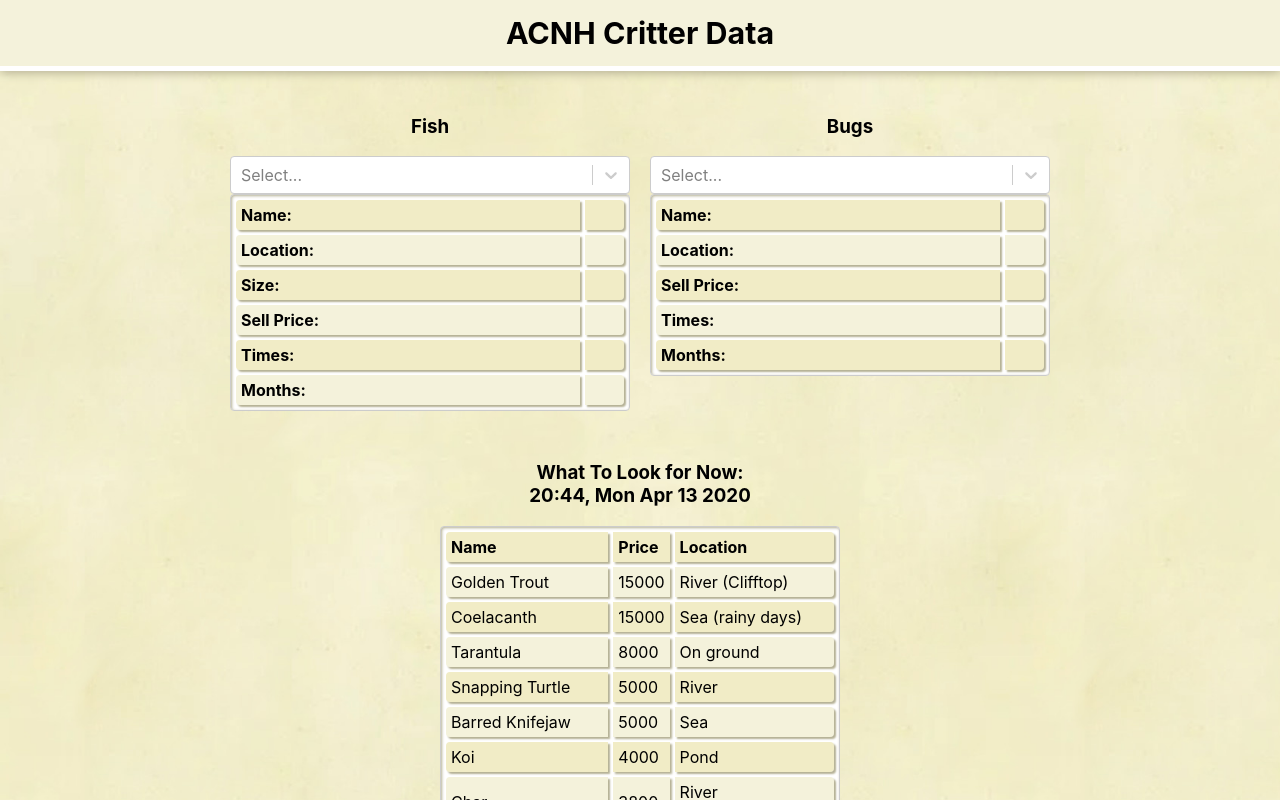
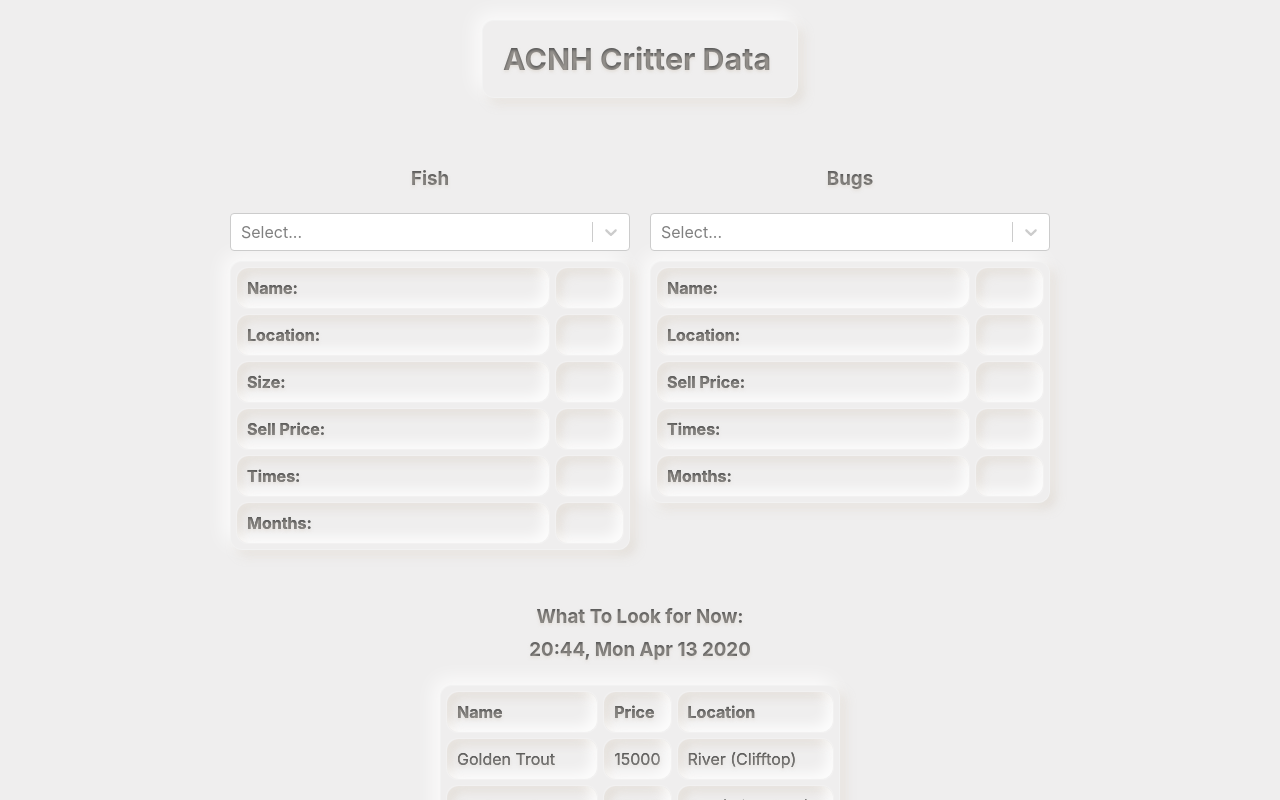
Before and after one commit to bkopchains/acnh_website, a React (Create React App) app: page / in a window 1280 px wide. Shown: the top 800 px of the page. Built offline with nearby package versions, Linux system fonts and the light colour scheme.

Commit message:
feat(neu): neumorphism ui

```diff
--- a/src/App.css
+++ b/src/App.css
@@ -1,7 +1,5 @@
 html {
-  background-image: url("img/parchment.jpg");
-  background-repeat: repeat;
-  background-size: 1000px 1000px;
+  background-color: #EFEEEE;
 }
 
 .App-logo {
@@ -11,6 +9,7 @@
 
 .Selector {
   width: 100%;
+  margin-bottom: 10px;
 }
 
 @media (prefers-reduced-motion: no-preference) {
@@ -19,17 +18,32 @@
   } */
 }
 
+.neuoMorphismOut {
+  background-color: #EFEEEE;
+  border-radius: 12px;
+  border: 1px solid rgba(255,255,255,0.20);
+  box-shadow: -6px -6px 20px rgba(255,255,255,0.83), 6px 6px 10px rgba(217,210,200,0.51);
+}
+.neuoMorphismIn, .neuoMorphismOut th, .neuoMorphismOut td {
+  border-radius: 12px;
+  background: #EFEEEE;
+  border: 1px solid rgba(255,255,255,0.20);
+  box-shadow: inset -6px -6px 13px rgba(255,255,255,0.83), inset 6px 6px 8px rgba(217,210,200,0.51);
+}
+
 .App-header {
-  background-color: #F1ECC6;
+  background-color: #EFEEEE;
   text-align: center;
+  display: flex;
+  justify-content: center;
 }
 
 .TitleBox {
-  background-color: #F4F2DB;
   font-size: calc(10px + 2vmin);
+  text-align: center !important;
   padding: 15px;
-  border-bottom: 5px solid white;
-  box-shadow: 0px 2px 10px #b4b093;
+  margin: 20px;
+  width: 284px;
 }
 
 .App-Body {
@@ -46,7 +60,7 @@
   max-width: 400px;
   margin: 10px;
 }
-.critterSection > h3 {
+.critterSection > h3, .suggestionSection > h3 {
   text-align: center;
 }
 
@@ -56,64 +70,33 @@
 }
 
 .critterTable {
-  box-shadow: inset 1px 1px 3px #b4b093;
-  border: 1px solid #CCCCCC;
-  border-radius: 4px;
   width: 100%;
-  background: white;
 }
 
 .suggestionSection{
   height: 200px;
   width: 100%;
-  max-width: 400px;
+  max-width: 400px !important;
   margin: 10px;
-  border: 3px solid #CCCCCC;
-  border-radius: 4px;
   width: 100%;
-  background: white;
-}
-
-tr:nth-child(even) {
-  background-color: #F4F2DB;
-}
-tr:nth-child(odd) {
-  background-color: #F1ECC6;
 }
 
 .critterTable td, .critterTable th {
   padding: 5px;
-  box-shadow: 2px 2px 2px #b4b093;
 }
 
-.pickerTable td, .tableEnd {
-  border-top-right-radius: 4px;
-  border-bottom-right-radius: 4px;
-}
-.pickerTable th, .tableStart {
-  border-top-left-radius: 4px;
-  border-bottom-left-radius: 4px;
+th, td {
+  text-align: left;
+  padding: 10px !important;
 }
 
-th {
+h3, th, td, tr{
   text-align: left;
   padding: 5px;
+  background-color: #565656 !important;
+  color: transparent !important;
+  text-shadow: 0px 2px 3px rgba(217,210,200,0.51) !important;
+  -webkit-background-clip: text !important;
+     -moz-background-clip: text !important;
+          background-clip: text !important;
 }
-
-.critterSection {
-  width: 100%;
-  max-width: 400px;
-  margin: 10px;
-}
-.critterSection > h3 {
-  text-align: center;
-}
-
-@keyframes App-logo-spin {
-  from {
-    transform: rotate(0deg);
-  }
-  to {
-    transform: rotate(360deg);
-  }
-}
--- a/src/App.js
+++ b/src/App.js
@@ -55,7 +55,7 @@
     <>
       <div className="App">
         <header className="App-header">
-          <div className="TitleBox">
+          <div className="TitleBox neuoMorphismOut">
             <h3 style={{margin: "0px"}}>ACNH Critter Data</h3>
           </div>
         </header>
@@ -80,7 +80,7 @@
           </div>
         </div>
         <div className="App-Body">
-          <div className="critterSection">
+          <div className="suggestionSection">
             <h3 style={{margin: "0px"}}>What To Look for Now:</h3>
             <h3 style={{marginTop: "0px"}}>{dateString}</h3>
             <SuggestionTable tableData={WHATTODO}/>
--- a/src/components/BugTable.js
+++ b/src/components/BugTable.js
@@ -2,7 +2,7 @@
 
 const BugTable = ({bugData}) => {
   return (
-    <table className="critterTable pickerTable" cellSpacing="5">
+    <table className="critterTable pickerTable neuoMorphismOut" cellSpacing="5">
       <tr>
         <th>Name:</th>
         <td>{bugData.name}</td>
--- a/src/components/FishTable.js
+++ b/src/components/FishTable.js
@@ -2,7 +2,7 @@
 
 const FishTable = ({fishData}) => {
   return (
-    <table className="critterTable pickerTable"  cellSpacing="5">
+    <table className="critterTable pickerTable neuoMorphismOut"  cellSpacing="5">
       <tr>
         <th>Name:</th>
         <td>{fishData.name}</td>
--- a/src/components/SuggestionTable.js
+++ b/src/components/SuggestionTable.js
@@ -5,15 +5,15 @@
     const tableRows = tableData.map((datum) => {
         return (
             <tr>
-                <td className="tableStart">{datum.name}</td>
-                <td>{datum.price}</td>
-                <td className="tableEnd">{datum.location}</td>
+                <td className="tableStart neuoMorphismIn">{datum.name}</td>
+                <td className="neuoMorphismIn">{datum.price}</td>
+                <td className="tableEnd neuoMorphismIn">{datum.location}</td>
             </tr>
         )
     })
 
   return (
-    <table className="critterTable" cellSpacing="5">
+    <table className="critterTable neuoMorphismOut" cellSpacing="5">
       <tr>
         <th className="tableStart">Name</th>
         <th>Price</th>
```
